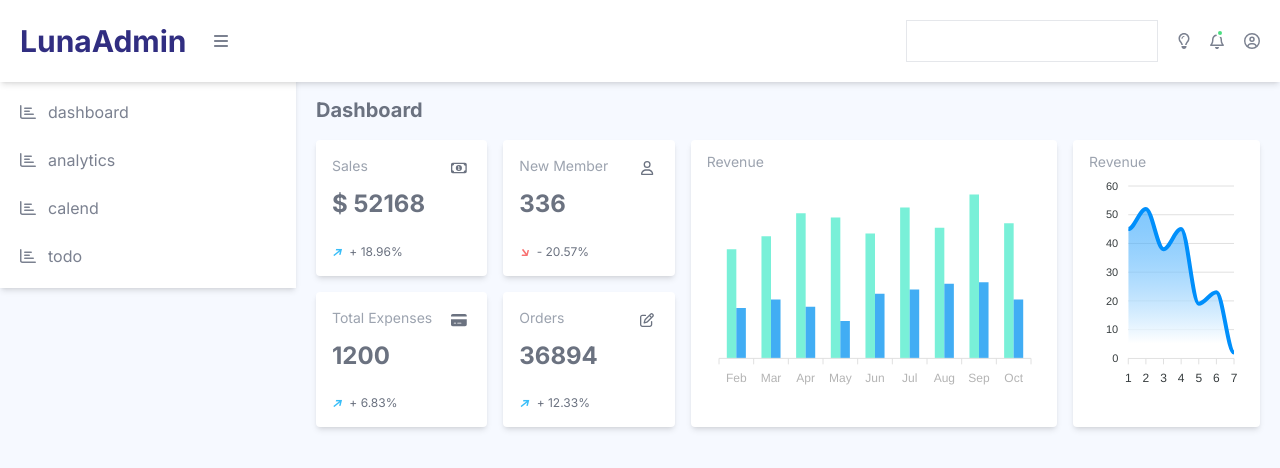
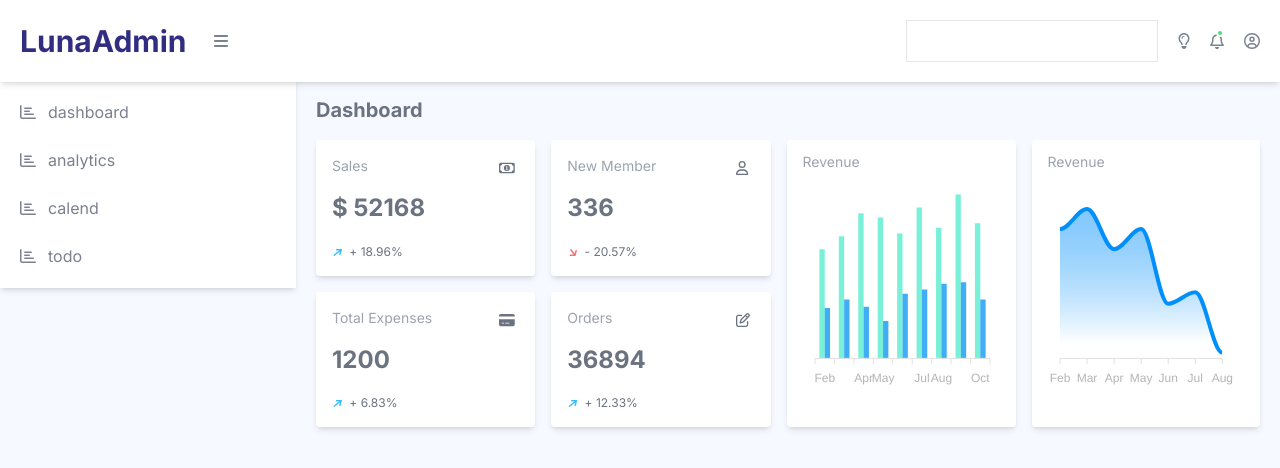
Before and after one commit to LunaGoodnight/next-dashboard, a Next.js app: page / in a window 1280 px wide. Shown: the top 468 px of the page. Built offline with nearby package versions, Linux system fonts and the light colour scheme.

Commit message:
update main page style

```diff
--- a/app/AreaChart.tsx
+++ b/app/AreaChart.tsx
@@ -13,12 +13,9 @@ const options: ApexOptions = {
   dataLabels: {
     enabled: false,
   },
-  series: [
-    {
-      name: "Series 1",
-      data: [45, 52, 38, 45, 19, 23, 2],
-    },
-  ],
+  yaxis: {
+    show: false,
+  },
   fill: {
     type: "gradient",
     gradient: {
@@ -28,16 +25,16 @@ const options: ApexOptions = {
       stops: [0, 90, 100],
     },
   },
+  grid: {
+    show: false,
+  },
   xaxis: {
-    // categories: [
-    //   "June",
-    //   "02 Jan",
-    //   "03 Jan",
-    //   "04 Jan",
-    //   "05 Jan",
-    //   "06 Jan",
-    //   "07 Jan",
-    // ],
+    categories: ["Feb", "Mar", "Apr", "May", "Jun", "Jul", "Aug", "Sep", "Oct"],
+    labels: {
+      style: {
+        colors: "#b4b4b4",
+      },
+    },
   },
 };
 const series = [
--- a/app/DashboardChartSection.tsx
+++ b/app/DashboardChartSection.tsx
@@ -9,7 +9,7 @@ import { FontAwesomeIcon } from "@fortawesome/react-fontawesome";
 export const DashboardChartSection = () => {
   return (
     <div className="flex gap-4 w-full">
-      <div className="grid gap-4 grid-cols-2 w-1/2">
+      <div className="grid gap-4 grid-cols-2 w-2/4">
         {numberData.map(
           ({
             title,
@@ -37,7 +37,7 @@ export const DashboardChartSection = () => {
                     <FontAwesomeIcon icon={icon} />
                   </div>
                 </div>
-                <div className="text-2xl font-bold py-2">
+                <div className="text-2xl font-bold pt-3">
                   {isMoney && "$ "}
                   {thisMonth}
                 </div>
@@ -58,6 +58,7 @@ export const DashboardChartSection = () => {
           }
         )}
       </div>
+
       <RevenueBarChart />
       <AreaChart />
     </div>
--- a/app/RevenueBarChart.tsx
+++ b/app/RevenueBarChart.tsx
@@ -48,7 +48,7 @@ const options: ApexOptions = {
 };
 export const RevenueBarChart = () => {
   return (
-    <div className="w-2/4 bg-white p-4 text-left rounded shadow-md max-h-[20rem] relative">
+    <div className="w-1/4 bg-white p-4 text-left rounded shadow-md max-h-[20rem] relative">
       <h4 className="text-sm text-gray-400 absolute top-3">Revenue</h4>
       <Chart type="bar" options={options} series={series} height={240} />
     </div>
--- a/src/config/numberData.ts
+++ b/src/config/numberData.ts
@@ -11,7 +11,6 @@ export const numberData = [
     thisMonth: 52168,
     icon: faMoneyBill1,
     iconBackground: "bg-amber-400",
-    // iconColor: "text-[#8b939f]",
     iconColor: "text-white",
     lastMonth: 43854,
     isMoney: true,
@@ -22,7 +21,6 @@ export const numberData = [
     icon: faUser,
     iconBackground: "bg-indigo-200",
     iconColor: "text-white",
-
     lastMonth: 423,
     isMoney: false,
   },
```
